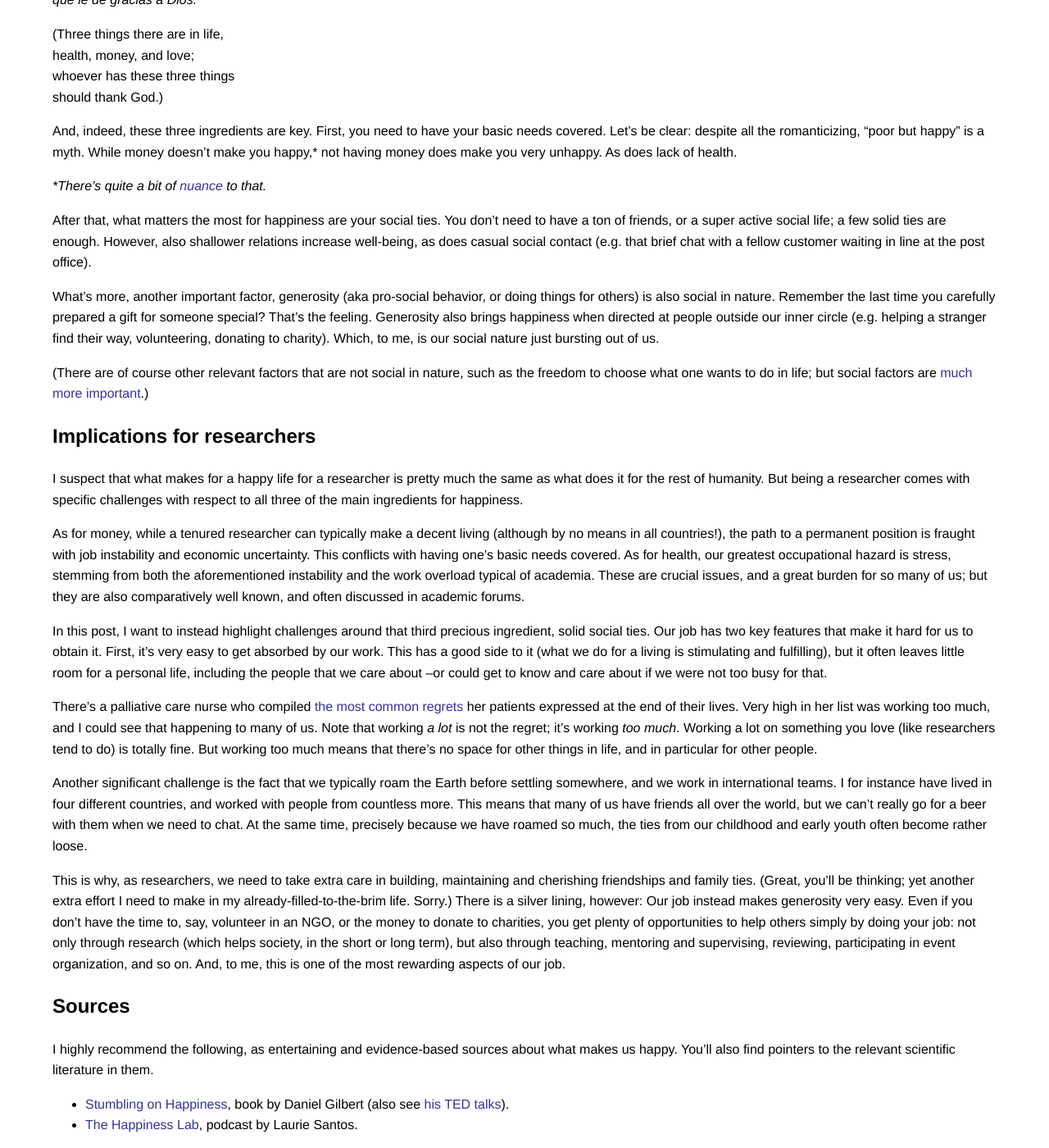
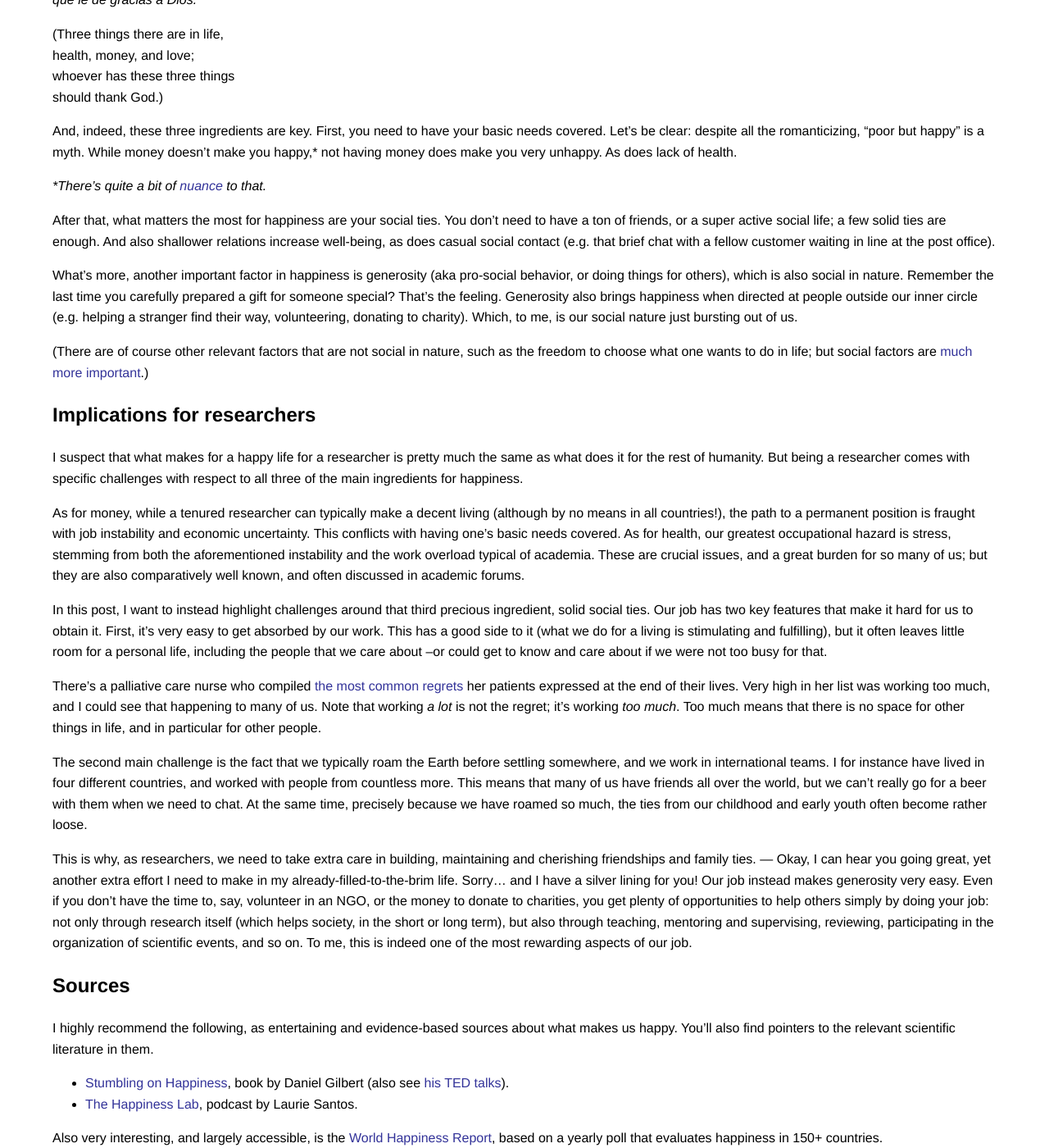
Before and after one commit to gboleda/gboleda.github.io, a Jekyll site: the page built from faq/what-makes-happy-life.md, in a window 1280 px wide and 1400 px high, scrolled down 369 px. Shown: the whole window at 82% size. Built offline with Jekyll 4.4.1, drawn with Linux system fonts in a browser that asks for light colours; our own code applies the rules of GitHub Pages for plain Markdown files.

Commit message:
small edits

```diff
--- a/faq/what-makes-happy-life.md
+++ b/faq/what-makes-happy-life.md
@@ -18,9 +18,9 @@
 
 _*There's quite a bit of [nuance](https://pdodds.w3.uvm.edu/files/papers/others/2011/dunn2011b.pdf) to that._
 
-After that, what matters the most for happiness are your social ties. You don't need to have a ton of friends, or a super active social life; a few solid ties are enough. However, also shallower relations increase well-being, as does casual social contact (e.g. that brief chat with a fellow customer waiting in line at the post office).
+After that, what matters the most for happiness are your social ties. You don't need to have a ton of friends, or a super active social life; a few solid ties are enough. And also shallower relations increase well-being, as does casual social contact (e.g. that brief chat with a fellow customer waiting in line at the post office).
 
-What's more, another important factor, generosity (aka pro-social behavior, or doing things for others) is also social in nature. Remember the last time you carefully prepared a gift for someone special? That's the feeling. Generosity also brings happiness when directed at people outside our inner circle (e.g. helping a stranger find their way, volunteering, donating to charity). Which, to me, is our social nature just bursting out of us.
+What's more, another important factor in happiness is generosity (aka pro-social behavior, or doing things for others), which is also social in nature. Remember the last time you carefully prepared a gift for someone special? That's the feeling. Generosity also brings happiness when directed at people outside our inner circle (e.g. helping a stranger find their way, volunteering, donating to charity). Which, to me, is our social nature just bursting out of us.
 
 (There are of course other relevant factors that are not social in nature, such as the freedom to choose what one wants to do in life; but social factors are [much more important](https://worldhappiness.report/).)
 
@@ -32,11 +32,11 @@
 
 In this post, I want to instead highlight challenges around that third precious ingredient, solid social ties. Our job has two key features that make it hard for us to obtain it. First, it's very easy to get absorbed by our work. This has a good side to it (what we do for a living is stimulating and fulfilling), but it often leaves little room for a personal life, including the people that we care about --or could get to know and care about if we were not too busy for that.
 
-There's a palliative care nurse who compiled [the most common regrets](https://www.theguardian.com/lifeandstyle/2012/feb/01/top-five-regrets-of-the-dying) her patients expressed at the end of their lives. Very high in her list was working too much, and I could see that happening to many of us. Note that working *a lot* is not the regret; it's working *too much*. Working a lot on something you love (like researchers tend to do) is totally fine. But working too much means that there's no space for other things in life, and in particular for other people.
+There's a palliative care nurse who compiled [the most common regrets](https://www.theguardian.com/lifeandstyle/2012/feb/01/top-five-regrets-of-the-dying) her patients expressed at the end of their lives. Very high in her list was working too much, and I could see that happening to many of us. Note that working *a lot* is not the regret; it's working *too much*. Too much means that there is no space for other things in life, and in particular for other people.
 
-Another significant challenge is the fact that we typically roam the Earth before settling somewhere, and we work in international teams. I for instance have lived in four different countries, and worked with people from countless more. This means that many of us have friends all over the world, but we can't really go for a beer with them when we need to chat. At the same time, precisely because we have roamed so much, the ties from our childhood and early youth often become rather loose.
+The second main challenge is the fact that we typically roam the Earth before settling somewhere, and we work in international teams. I for instance have lived in four different countries, and worked with people from countless more. This means that many of us have friends all over the world, but we can't really go for a beer with them when we need to chat. At the same time, precisely because we have roamed so much, the ties from our childhood and early youth often become rather loose.
 
-This is why, as researchers, we need to take extra care in building, maintaining and cherishing friendships and family ties. (Great, you'll be thinking; yet another extra effort I need to make in my already-filled-to-the-brim life. Sorry.) There is a silver lining, however: Our job instead makes generosity very easy. Even if you don't have the time to, say, volunteer in an NGO, or the money to donate to charities, you get plenty of opportunities to help others simply by doing your job: not only through research (which helps society, in the short or long term), but also through teaching, mentoring and supervising, reviewing, participating in event organization, and so on. And, to me, this is one of the most rewarding aspects of our job.
+This is why, as researchers, we need to take extra care in building, maintaining and cherishing friendships and family ties. --- Okay, I can hear you going great, yet another extra effort I need to make in my already-filled-to-the-brim life. Sorry... and I have a silver lining for you! Our job instead makes generosity very easy. Even if you don't have the time to, say, volunteer in an NGO, or the money to donate to charities, you get plenty of opportunities to help others simply by doing your job: not only through research itself (which helps society, in the short or long term), but also through teaching, mentoring and supervising, reviewing, participating in the organization of scientific events, and so on. To me, this is indeed one of the most rewarding aspects of our job.
 
 ## Sources
 
```
